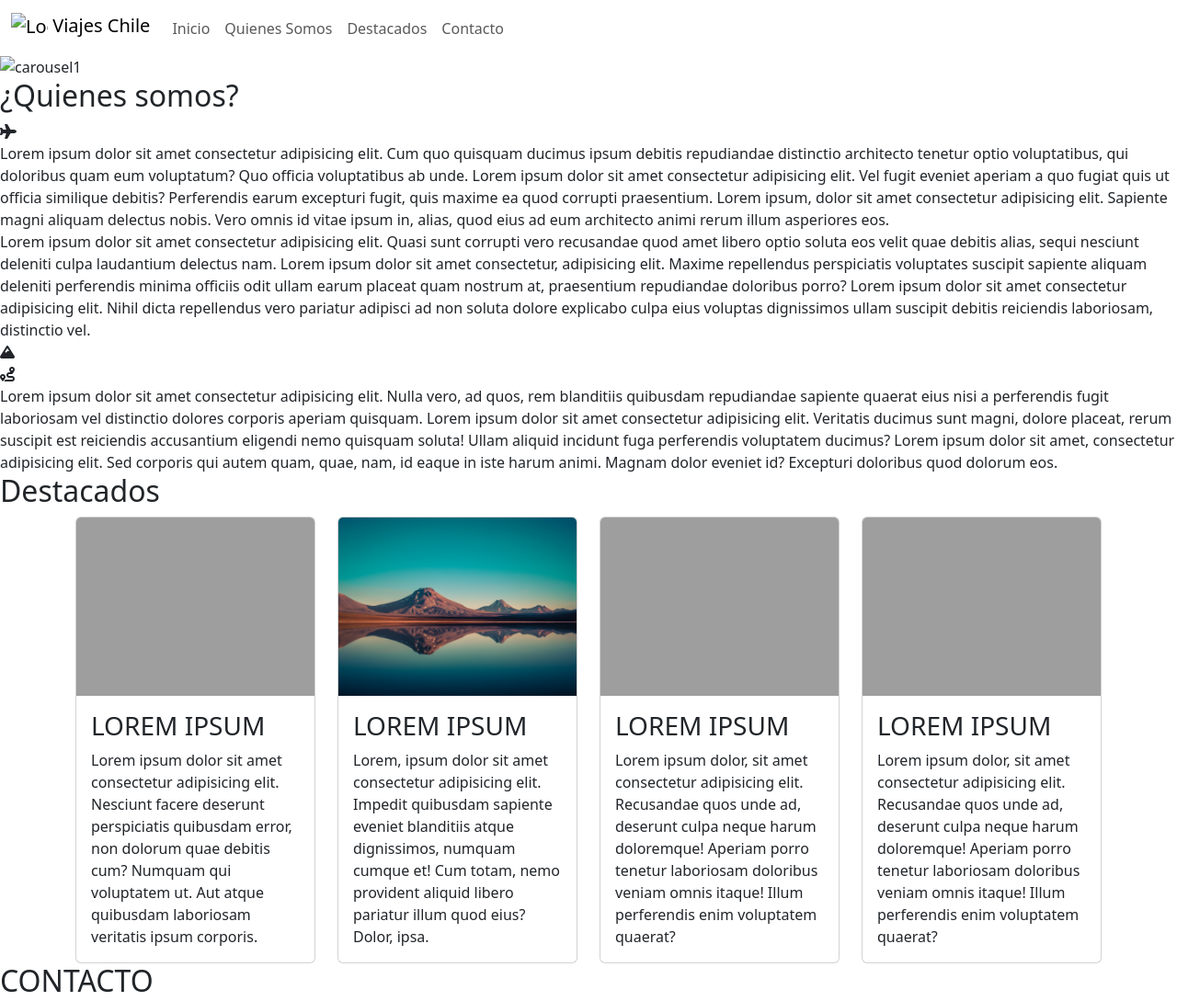
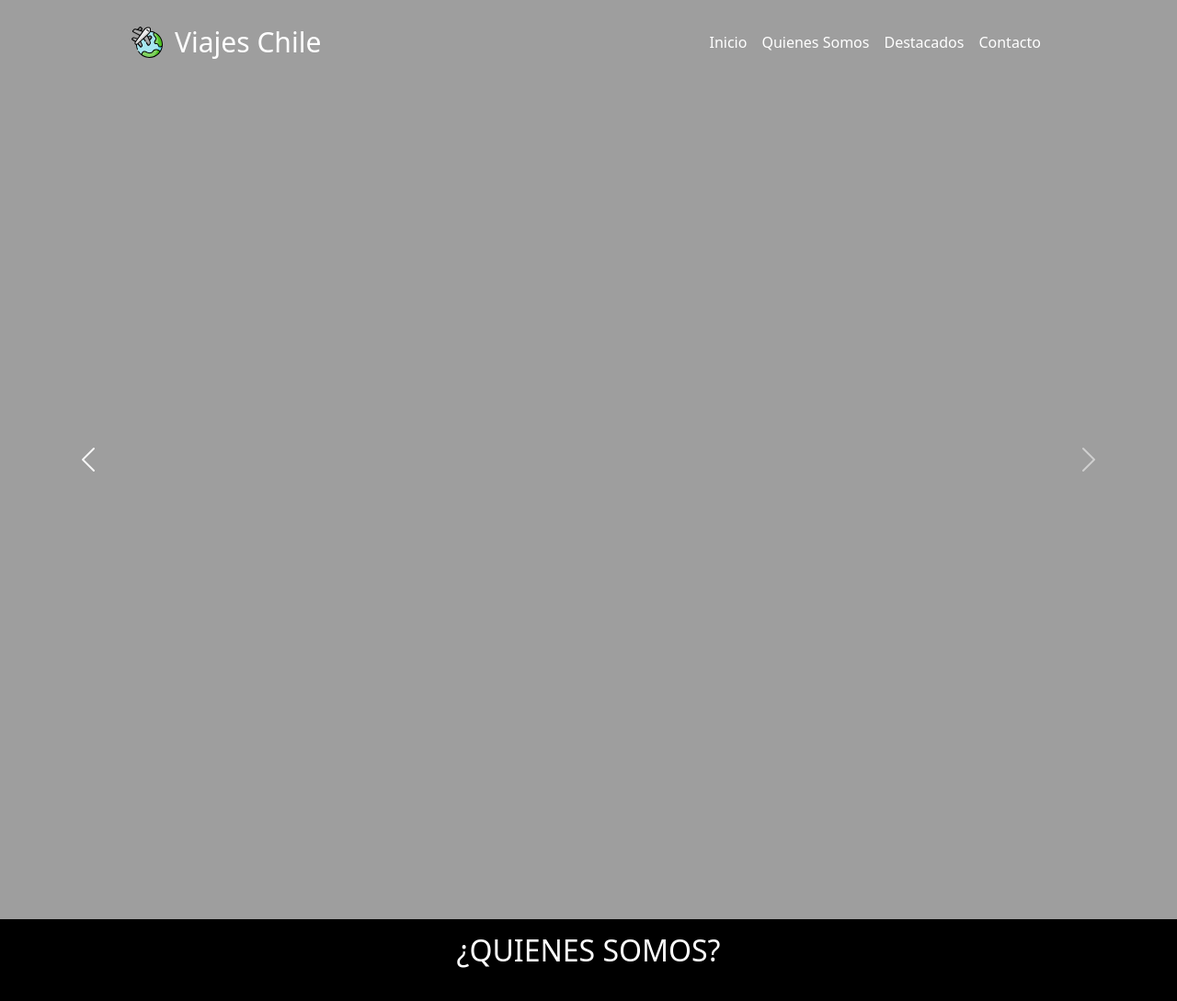
Before and after one commit to lmxti/becas-laborales, a plain HTML site: page ViajesChilePrueba/index.html in a window 1280 px wide. Shown: the top 1089 px of the page at 92% size. Drawn offline with nearby package versions, Linux system fonts and the light colour scheme; the site is published under a folder, as on GitHub Pages, so addresses that start at the root find nothing.

Commit message:
Solucion CSS

```diff
--- a/ViajesChilePrueba/index.html
+++ b/ViajesChilePrueba/index.html
@@ -5,7 +5,7 @@
         <meta name="viewport" content="width=device-width, initial-scale=1">
         <title>ViajesChilePrueba</title>
         <!-- Hoja de estilos css -->
-        <link rel="stylesheet" href="/assets/css/style.css">
+        <link rel="stylesheet" href="assets/css/style.css">
         <!-- Bootstrap -->
         <link href="https://cdn.jsdelivr.net/npm/bootstrap@5.3.3/dist/css/bootstrap.min.css" rel="stylesheet" integrity="sha384-QWTKZyjpPEjISv5WaRU9OFeRpok6YctnYmDr5pNlyT2bRjXh0JMhjY6hW+ALEwIH" crossorigin="anonymous">
         <!-- Font Awesome -->
@@ -19,7 +19,7 @@
             <div class="container-fluid">
                 <!-------------- Logotipo -------------->
                 <a class="navbar-brand" href="#">
-                    <img src="/assets/img/viajes.svg" alt="Logo" width="40" height="34" class="d-inline-block align-text-top">
+                    <img src="assets/img/viajes.svg" alt="Logo" width="40" height="34" class="d-inline-block align-text-top">
                     <span class="text-logo"> Viajes Chile</span>
                 </a>
                 <!-------------- Boton collapse -------------->
@@ -54,15 +54,15 @@
             <div class="carousel-inner">
                 <div class="carousel-item active">
                     <!-- Imagen 1 -->
-                    <img src="/assets/img/carousel1.jpg" class="d-block w-100" alt="carousel1">
+                    <img src="assets/img/carousel1.jpg" class="d-block w-100" alt="carousel1">
                 </div>
                 <div class="carousel-item">
                     <!-- Imagen 2 -->
-                    <img src="/assets/img/carousel2.jpg" class="d-block w-100" alt="carousel2">
+                    <img src="assets/img/carousel2.jpg" class="d-block w-100" alt="carousel2">
                 </div>
                 <div class="carousel-item">
                     <!-- Imagen 3 -->
-                    <img src="/assets/img/carousel3.jpg" class="d-block w-100" alt="carousel3">
+                    <img src="assets/img/carousel3.jpg" class="d-block w-100" alt="carousel3">
                 </div>
             </div>
             <!-- Boton anterior -->
```
